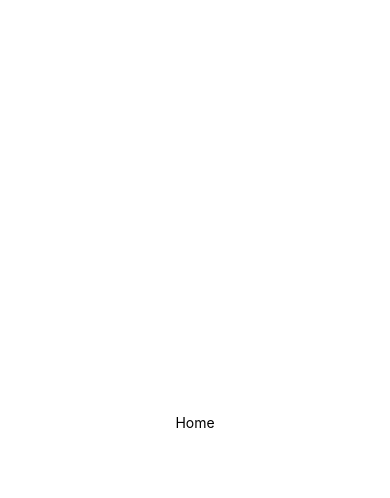
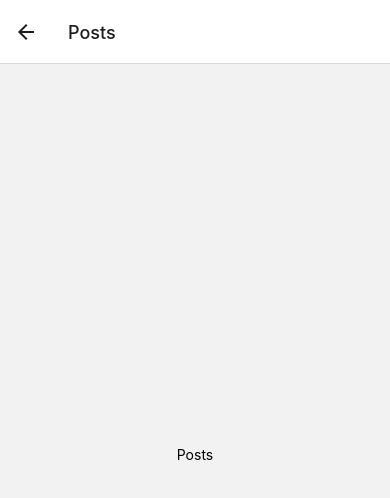
Before and after one commit to shompoth/test-maiia, a React Native app: screen /Posts in a window 390 px wide. Shown: the top 498 px of the page. Built offline with nearby package versions, Linux system fonts and the light colour scheme.

Commit message:
created stack nav (home+posts screens)

```diff
--- a/App.js
+++ b/App.js
@@ -1,61 +1,14 @@
 // Librairies
 import React from "react";
-import { StyleSheet, Text, View } from "react-native";
+import { NavigationContainer } from "@react-navigation/native";
 
 // Ecrans
-import Home from "./screens/Home";
+import StackNav from "./routes/StackNav";
 
 export default function App() {
-    return <Home />;
+    return (
+        <NavigationContainer>
+            <StackNav />
+        </NavigationContainer>
+    );
 }
-
-const styles = StyleSheet.create({
-    container: {
-        flex: 1,
-        backgroundColor: "#fff",
-        alignItems: "center",
-        justifyContent: "center",
-    },
-});
-
-// import React, { useState, useEffect } from "react";
-// import { StyleSheet, Text, View } from "react-native";
-// import axios from "axios";
-
-// export default function App() {
-//     const [array, setArray] = useState([]);
-
-//     useEffect(() => {
-//         axios
-//             .get(`https://jsonplaceholder.typicode.com/posts?/limits=50`)
-//             .then(res => {
-//                 // const array = [];
-
-//                 // for (let key in res.data) {
-//                 //     array.push(...res.data[key]);
-//                 // }
-//                 // console.log(array);
-//                 // const halfData = res.data.splice()
-//                 setArray(res.data.splice(1, 50));
-//                 console.log(array.length);
-//             })
-//             .catch(error => {
-//                 console.log(error);
-//             });
-//     }, []);
-
-//     return (
-//         <View style={styles.container}>
-//             <Text>Open up App.js to start working on your app!</Text>
-//         </View>
-//     );
-// }
-
-// const styles = StyleSheet.create({
-//     container: {
-//         flex: 1,
-//         backgroundColor: "#fff",
-//         alignItems: "center",
-//         justifyContent: "center",
-//     },
-// });
--- a/package.json
+++ b/package.json
@@ -8,11 +8,16 @@
     "eject": "expo eject"
   },
   "dependencies": {
+    "@react-navigation/native": "^6.0.6",
+    "@react-navigation/stack": "^6.0.11",
     "expo": "~42.0.1",
     "expo-status-bar": "~1.0.4",
     "react": "16.13.1",
     "react-dom": "16.13.1",
     "react-native": "https://github.com/expo/react-native/archive/sdk-42.0.0.tar.gz",
+    "react-native-gesture-handler": "^1.10.3",
+    "react-native-safe-area-context": "3.2.0",
+    "react-native-screens": "~3.4.0",
     "react-native-web": "~0.13.12"
   },
   "devDependencies": {
--- /dev/null
+++ b/routes/StackNav.js
@@ -0,0 +1,20 @@
+// Librairies
+import React from "react";
+import { createStackNavigator } from "@react-navigation/stack";
+
+// Screens
+import Home from "../screens/Home";
+import Posts from "../screens/Posts";
+
+const Stack = createStackNavigator();
+
+const StackNav = () => {
+    return (
+        <Stack.Navigator>
+            <Stack.Screen name="Home" component={Home} />
+            <Stack.Screen name="Posts" component={Posts} />
+        </Stack.Navigator>
+    );
+};
+
+export default StackNav;
--- a/screens/Home.js
+++ b/screens/Home.js
@@ -1,10 +1,15 @@
 import React from "react";
-import { StyleSheet, Text, View } from "react-native";
+import { StyleSheet, Text, View, Button } from "react-native";
 
-const Home = () => {
+const Home = ({ navigation }) => {
+    // Fonction
+    const handlePress = () => {
+        navigation.navigate("Posts");
+    };
     return (
         <View style={styles.container}>
             <Text>Home</Text>
+            <Button title="Accéder aux posts" onPress={handlePress} />
         </View>
     );
 };
--- a/screens/Posts.js
+++ b/screens/Posts.js
@@ -1,7 +1,7 @@
 import React from "react";
 import { StyleSheet, Text, View } from "react-native";
 
-const Home = () => {
+const Posts = () => {
     return (
         <View style={styles.container}>
             <Text>Posts</Text>
@@ -10,9 +10,7 @@
 };
 
 const styles = StyleSheet.create({
-    flex: 1,
-    justifyContent: "center",
-    alignItems: "center",
+    container: { flex: 1, justifyContent: "center", alignItems: "center" },
 });
 
-export default Home;
+export default Posts;
```
Also changed, not shown: 1 other file (tests, documents, lock files or other folders).
